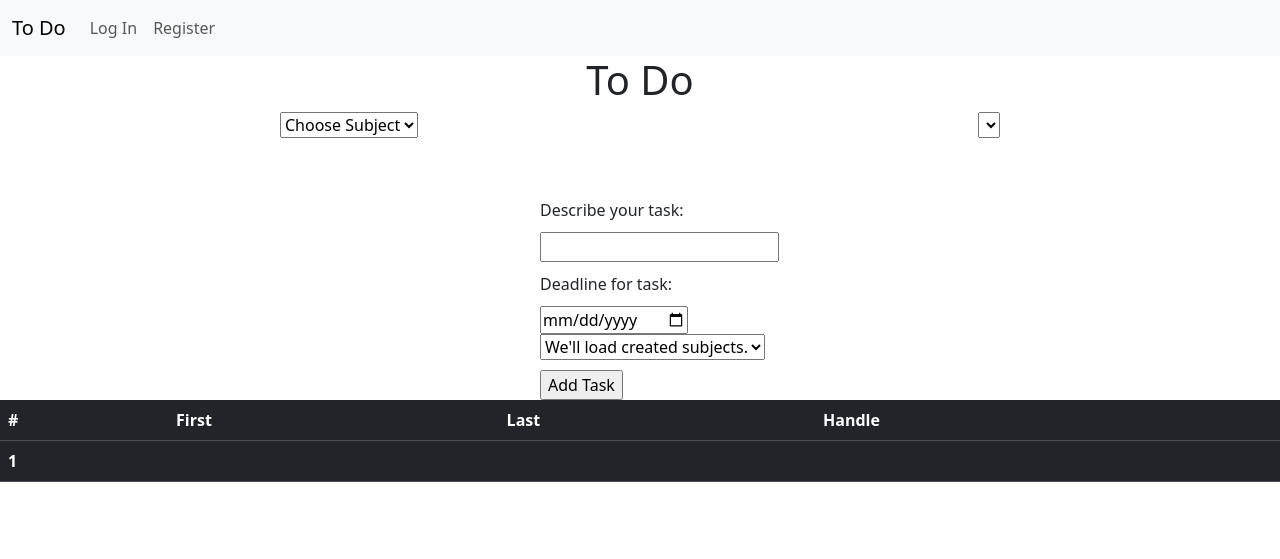
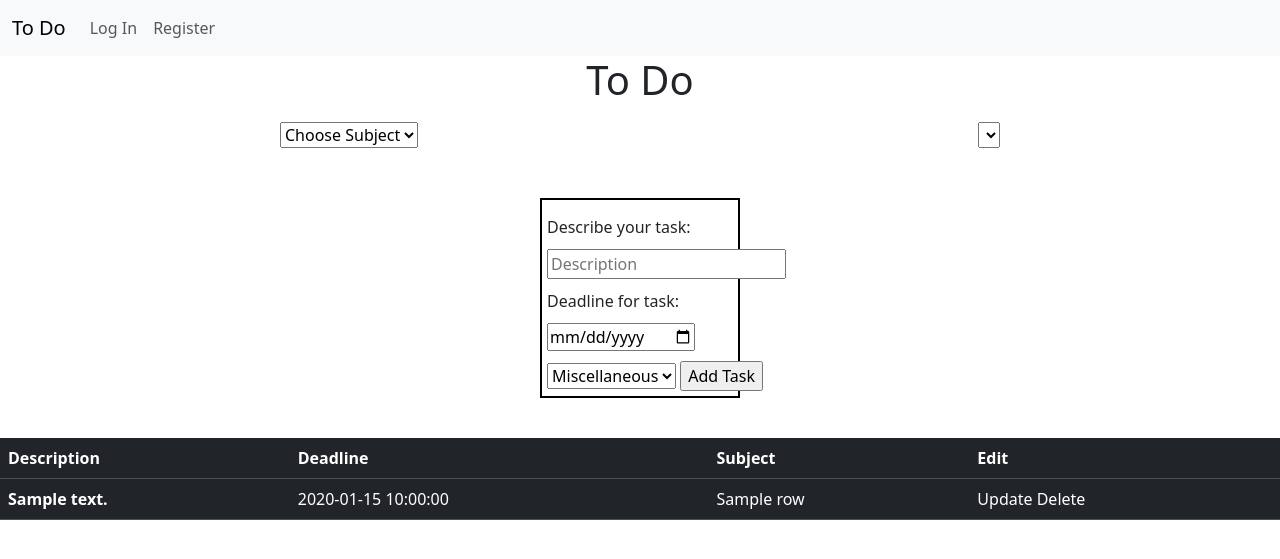
Before and after one commit to angustaylor1/todo-site, a Flask app: template templates/index.html in a window 1280 px wide. Shown: the top 559 px of the page. Run offline with Flask 3, Linux system fonts and the light colour scheme; the template is opened without the code that fills it: most values are stand-ins (such as "Sample title", 1, 10 or a date in 2020); lists and menus that the app fills with data are empty.

Commit message:
trying to implement database adn table updates, mid way through, stopping for the night

```diff
--- a/app.py
+++ b/app.py
@@ -1,9 +1,10 @@
-from flask import Flask, render_template, session, request
+from flask import Flask, render_template, session, request, redirect
 import sqlalchemy as db
 
 # This creates the engine object that acts as a central source
 # of connections for the database
 engine = db.create_engine('sqlite+pysqlite:///:memory:')
+connection = engine.connect()
 
 #  This creates the metadata object that contains
 #  the information about the tables and columns
@@ -24,8 +25,10 @@ subjects = db.Table(
     'subjects',
     metadata,
     db.Column('id', db.Integer, primary_key=True, nullable=False, autoincrement=True),
-    db.Column('Subject Name', db.String)
+    db.Column('subjectName', db.String)
 )
+
+stmt = db.insert(subjects).values(subjectName='Miscellaneous')
 
 # This initializes and creates the tables into existence
 metadata.create_all(engine)
@@ -41,9 +44,31 @@ def apology(message):
 
 @app.route('/', methods =['GET', 'POST'])
 def index():
+
     if request.method == 'POST':
+        # get info from the table
         description = request.form.get('description')
         deadline = request.form.get('deadline')
         subject = request.form.get('subject')
 
-    return render_template('index.html')
+        # create statement to get subject id for update.
+        get_sub_id = db.select(subjects).where(subjects.subjectName == subject)
+        subject_id = connection.execute(get_sub_id)
+
+        insert_task = db.insert(subjects).values(
+            description=description,
+            deadline=deadline,
+            subject=subject,
+            subject_id=subject_id
+        )
+        try:
+            connection.execute(insert_task)
+        except:
+            return "Coulnd't update the table"
+        return redirect('/')
+
+
+    get_task_info = db.select(tasks)
+    tasks = connection.execute(get_task_info)
+
+    return render_template('index.html', tasks=tasks)
--- a/templates/index.html
+++ b/templates/index.html
@@ -4,7 +4,11 @@
 
 <title>Todo Site</title>
 <style>
-
+    body {
+        display: flex;
+        flex-direction: column;
+        justify-content: space-between;
+    }
     .top-header {
         text-align: center;
     }
@@ -19,15 +23,21 @@
         margin-right: auto;
         flex-wrap: wrap;
         width: 200px;
+        border: 2px black solid;
+        padding: 5px;
     }
 
-    label, input {
+    label, input, select {
         margin-top: 10px;
     }
     .select-container {
         display: flex;
         justify-content: space-around;
     }
+    .table-container {
+        margin-top: 40px;
+    }
+
 </style>
 
 {% endblock%}
@@ -48,11 +58,11 @@
 <div class="form-container">
     <form>
         <label for="description">Describe your task:</label>
-        <input type="text" id="description">
+        <input type="text" id="description" placeholder="Description">
         <label for="deadline">Deadline for task:</label>
         <input type="date" id="deadline">
-        <select>
-            <option selected disabled>We'll load created subjects. </option>
+        <select id="subject">
+            <option selected disabled>Miscellaneous</option>
         </select>
         <input type="submit" value="Add Task">
     </form>
@@ -61,19 +71,24 @@
     <table class="table table-dark">
     <thead>
         <tr>
-      <th scope="col">#</th>
-      <th scope="col">First</th>
-      <th scope="col">Last</th>
-      <th scope="col">Handle</th>
+        <th scope="col">Description</th>
+        <th scope="col">Deadline</th>
+        <th scope="col">Subject</th>
+        <th scope="col">Edit</th>
         </tr>
     </thead>
     <tbody>
+        {% for row in tasks %}
         <tr>
-      <th scope="row">1</th>
-      <td></td>
-      <td></td>
-      <td></td>
+        <th scope="row">{{ row.description }}</th>
+        <td>{{ row.deadline }}</td>
+        <td>{{ row.subject }}</td>
+        <td>
+            <a>Update</a>
+            <a>Delete</a>
+        </td>
         </tr>
+        {% endfor %}
     </tbody>
     </table>
 </div>
```
Lines whose indentation alone changed are shown as unchanged.
